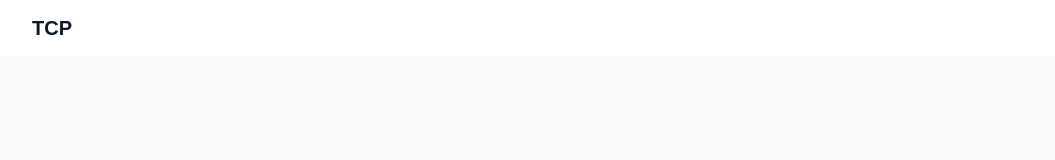
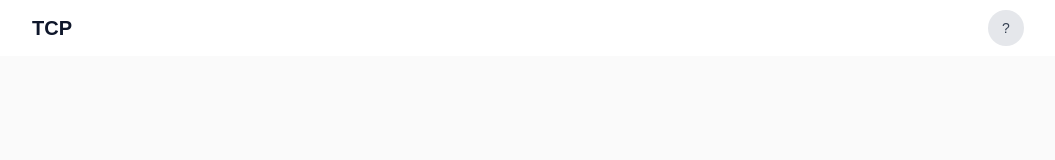
Before and after one commit to Apoliasm/TCP, a Next.js app in the folder tcp-fe/: page / in a window 1280 px wide. Shown: the top 160 px of the page, without its empty margins (112-1167 px from the left). Built offline with nearby package versions, Linux system fonts and the light colour scheme.

Commit message:
FEAT : Add user icon (empty)

```diff
--- /dev/null
+++ b/tcp-fe/shared/ui/UserInfoButton.tsx
@@ -0,0 +1,37 @@
+type UserAvatarProps = {
+  name?: string;
+  imageUrl?: string | null;
+  size?: number; // px
+  onClick?: () => void;
+};
+
+export default function UserInfoButton({
+  name,
+  imageUrl,
+  size = 36,
+  onClick,
+}: UserAvatarProps) {
+  const initial = name?.charAt(0).toUpperCase() ?? "?";
+
+  return (
+    <button
+      onClick={onClick}
+      className="flex items-center justify-center rounded-full overflow-hidden bg-gray-200 text-gray-700 font-medium hover:ring-2 hover:ring-gray-300 transition"
+      style={{
+        width: size,
+        height: size,
+      }}
+      aria-label="user menu"
+    >
+      {imageUrl ? (
+        <img
+          src={imageUrl}
+          alt="user avatar"
+          className="w-full h-full object-cover"
+        />
+      ) : (
+        <span className="text-sm">{initial}</span>
+      )}
+    </button>
+  );
+}
--- a/tcp-fe/shared/ui/appHeader.tsx
+++ b/tcp-fe/shared/ui/appHeader.tsx
@@ -2,13 +2,17 @@
 
 import Link from "next/link";
 import { ReactNode } from "react";
+import UserInfoButton from "./UserInfoButton";
 
 interface AppHeaderProps {
   title?: string;
   right?: ReactNode; // 우측 액션 버튼들(검색, 글쓰기 버튼 등)
 }
 
-export function AppHeader({ title = "TCP", right }: AppHeaderProps) {
+export function AppHeader({
+  title = "TCP",
+  right = <UserInfoButton />,
+}: AppHeaderProps) {
   return (
     <header className="w-full bg-white border-slate-200">
       <div className="max-w-5xl mx-auto h-14 flex items-center justify-between px-4">
```
